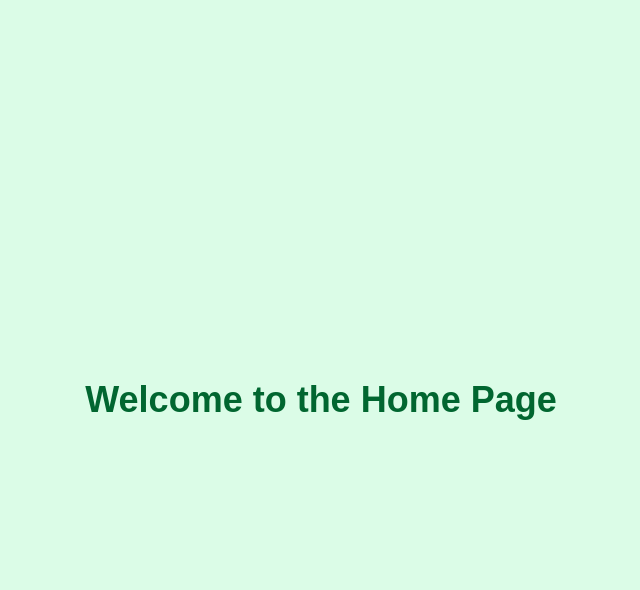
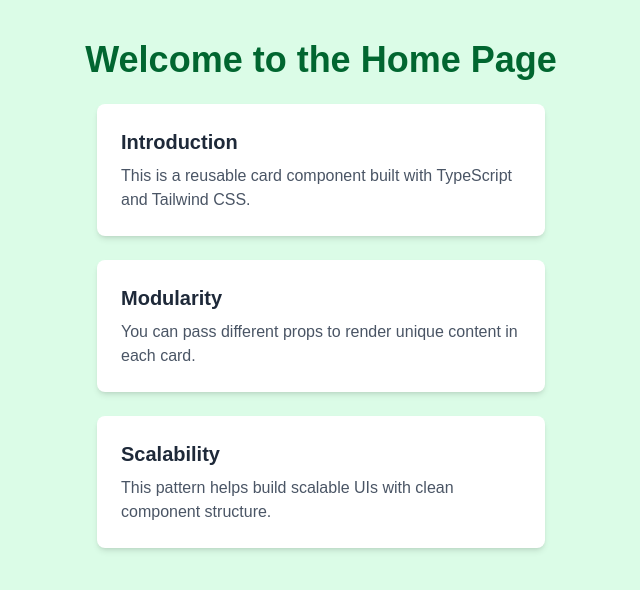
Before and after one commit to BlessmanJay/alx-project-0x02-setup, a Next.js app in the folder alx-project-0x02/: page /home in a window 1280 px wide. Shown: the top 590 px of the page, without its empty margins (319-959 px from the left). Built offline with nearby package versions, Linux system fonts and the light colour scheme.

Commit message:
Create a Reusable Card Component, update pages/home.tsx

```diff
--- /dev/null
+++ b/alx-project-0x02/components/common/Card.tsx
@@ -0,0 +1,13 @@
+import React from "react";
+import { CardProps } from "@/interfaces";
+
+const Card: React.FC<CardProps> = ({ title, content }) => {
+  return (
+    <div className="bg-white shadow-md rounded-lg p-6 max-w-md mx-auto">
+      <h2 className="text-xl font-bold text-gray-800 mb-2">{title}</h2>
+      <p className="text-gray-600">{content}</p>
+    </div>
+  );
+};
+
+export default Card;
--- a/alx-project-0x02/interfaces/index.ts
+++ b/alx-project-0x02/interfaces/index.ts
@@ -0,0 +1,4 @@
+export interface CardProps {
+  title: string;
+  content: string;
+}
--- a/alx-project-0x02/pages/home.tsx
+++ b/alx-project-0x02/pages/home.tsx
@@ -1,4 +1,5 @@
 import Head from "next/head";
+import Card from "@/components/common/Card";
 
 export default function HomePage() {
   return (
@@ -6,10 +7,22 @@ export default function HomePage() {
       <Head>
         <title>Home Page</title>
       </Head>
-      <main className="flex items-center justify-center min-h-screen bg-green-100">
+      <main className="flex flex-col items-center gap-6 py-10 bg-green-100 min-h-screen">
         <h1 className="text-4xl font-bold text-green-800">
           Welcome to the Home Page
         </h1>
+        <Card
+          title="Introduction"
+          content="This is a reusable card component built with TypeScript and Tailwind CSS."
+        />
+        <Card
+          title="Modularity"
+          content="You can pass different props to render unique content in each card."
+        />
+        <Card
+          title="Scalability"
+          content="This pattern helps build scalable UIs with clean component structure."
+        />
       </main>
     </>
   );
```
